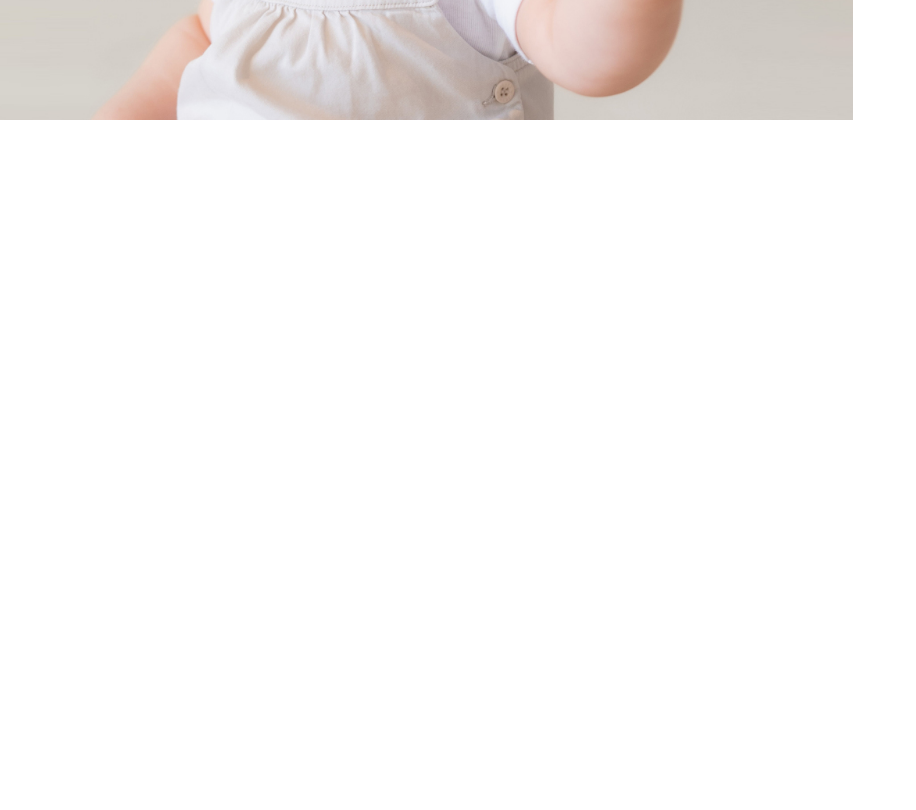
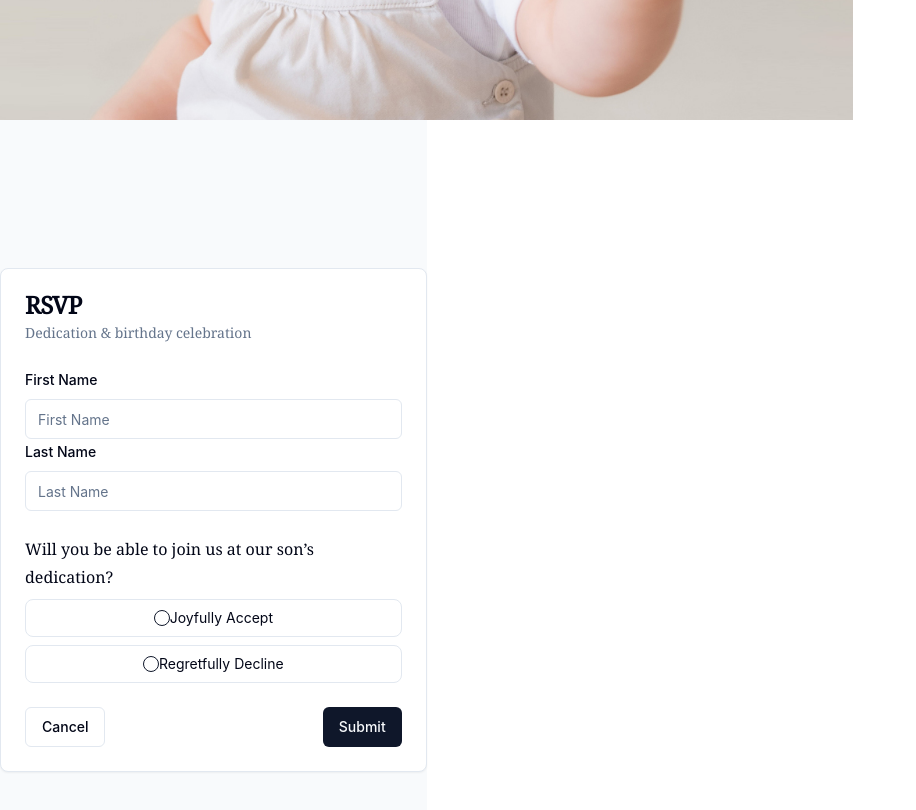
Before and after one commit to ryanbitonio/knoa, a React (Vite) app in the folder client/: page /rsvp in a window 1280 px wide. Shown: the part 1480-2290 px from the top of the page, without its empty margins (0-916 px from the left). Before the commit the page ends 1600 px from the top, so only its background shows below. Built offline with nearby package versions, Linux system fonts and the light colour scheme.

Commit message:
Creating the rsvp page

```diff
--- a/client/package.json
+++ b/client/package.json
@@ -12,6 +12,7 @@
   "dependencies": {
     "@hookform/resolvers": "^3.3.2",
     "@radix-ui/react-label": "^2.0.2",
+    "@radix-ui/react-radio-group": "^1.1.3",
     "@radix-ui/react-separator": "^1.0.3",
     "@radix-ui/react-slot": "^1.0.2",
     "class-variance-authority": "^0.7.0",
--- a/client/src/App.jsx
+++ b/client/src/App.jsx
@@ -1,4 +1,5 @@
 import "./App.css";
+import Rsvp from "./components/layout/Rsvp";
 import Schedule from "./components/layout/Schedule";
 import Welcome from "./components/layout/Welcome";
 
@@ -7,6 +8,7 @@ function App() {
     <div className="grid md:grid-cols-3 sm:grid-cols-1  gap-0 h-screen">
       <Welcome />
       <Schedule />
+      <Rsvp />
     </div>
   );
 }
--- a/client/src/components/layout/Rsvp.jsx
+++ b/client/src/components/layout/Rsvp.jsx
@@ -16,15 +16,18 @@ import {
   FormMessage,
 } from "@/components/ui/form";
 import { Input } from "@/components/ui/input";
+import { RadioGroup, RadioGroupItem } from "@/components/ui/radio-group";
 import { zodResolver } from "@hookform/resolvers/zod";
 import { useForm } from "react-hook-form";
 import * as z from "zod";
+import { rsvpName } from "../../data/rsvp";
 
 const formSchema = z.object({
   firstName: z.string().min(2).max(50),
   lastName: z.string().min(2).max(50),
-  accept: z.string().min(2).max(50),
-  decline: z.string().min(2).max(50),
+  response: z.enum(["accept", "decline"], {
+    required_error: "You need to select a response.",
+  }),
 });
 
 const Rsvp = () => {
@@ -33,98 +36,92 @@ const Rsvp = () => {
     defaultValues: {
       firstName: "",
       lastName: "",
-      accept: "",
-      decline: "",
     },
   });
 
   function onSubmit(values) {
-    console.log(values);
+    console.log("check here", values);
+    form.reset();
   }
 
   return (
     <div className="h-screen flex flex-col justify-center items-center bg-slate-50">
+      <Form {...form}>
+        <form onSubmit={form.handleSubmit(onSubmit)} autoComplete="off">
           <Card>
-        <Form {...form}>
             <CardHeader>
               <CardTitle>RSVP</CardTitle>
-            <CardDescription>Dedication & birthday party</CardDescription>
+              <CardDescription>
+                Dedication & birthday celebration
+              </CardDescription>
             </CardHeader>
             <CardContent>
-            <form onSubmit={form.handleSubmit(onSubmit)} className="space-y-4">
+              {rsvpName.map(({ name, formLabel, placeholder }) => (
                 <FormField
                   control={form.control}
-                name="firstName"
+                  name={name}
+                  key={name}
                   render={({ field }) => (
                     <FormItem>
-                    <FormLabel>First Name</FormLabel>
+                      <FormLabel>{formLabel}</FormLabel>
                       <FormControl>
-                      <Input placeholder="First Name" {...field} />
+                        <Input placeholder={placeholder} {...field} />
                       </FormControl>
                       <FormMessage />
                     </FormItem>
                   )}
                 />
+              ))}
+              <p className="leading-7 [&:not(:first-child)]:mt-6 mb-2">
+                Will you be able to join us at our son’s dedication?
+              </p>
               <FormField
                 control={form.control}
-                name="lastName"
+                name="response"
                 render={({ field }) => (
-                  <FormItem>
-                    <FormLabel>Last Name</FormLabel>
+                  <FormItem className="space-y-3">
                     <FormControl>
-                      <Input placeholder="Last Name" {...field} />
+                      <RadioGroup
+                        onValueChange={field.onChange}
+                        defaultValue={field.value}
+                        className="flex flex-col"
+                      >
+                        <FormItem className="flex justify-center items-center space-y-0 border border-solid border-slate-200 rounded-lg px-3 py-2 cursor-pointer">
+                          <FormControl>
+                            <RadioGroupItem
+                              value="accept"
+                              // className="hidden"
+                            />
+                          </FormControl>
+                          <FormLabel className="font-normal text-sm cursor-pointer">
+                            Joyfully Accept
+                          </FormLabel>
+                        </FormItem>
+                        <FormItem className="flex justify-center items-center  space-y-0 border border-solid border-slate-200 rounded-lg px-3 py-2 cursor-pointer ">
+                          <FormControl>
+                            <RadioGroupItem
+                              value="decline"
+                              // className="hidden"
+                            />
+                          </FormControl>
+                          <FormLabel className="font-normal text-sm cursor-pointer">
+                            Regretfully Decline
+                          </FormLabel>
+                        </FormItem>
+                      </RadioGroup>
                     </FormControl>
                     <FormMessage />
                   </FormItem>
                 )}
               />
-              <p className="leading-7 [&:not(:first-child)]:mt-6">
-                Will you be able to join us at our son’s dedication?
-              </p>
-              <FormField
-                control={form.control}
-                name="accept"
-                render={({ field }) => (
-                  <FormItem>
-                    <FormLabel></FormLabel>
-                    <FormControl>
-                      <Input
-                        autoComplete="off"
-                        className="text-center text-transparent cursor-pointer placeholder:text-slate-950"
-                        placeholder="Joyfully Accept"
-                        {...field}
-                      />
-                    </FormControl>
-                    <FormMessage />
-                  </FormItem>
-                )}
-              />
-              <FormField
-                control={form.control}
-                name="decline"
-                render={({ field }) => (
-                  <FormItem>
-                    <FormLabel></FormLabel>
-                    <FormControl>
-                      <Input
-                        autoComplete="off"
-                        className="text-center text-transparent cursor-pointer placeholder:text-slate-950"
-                        placeholder="Regretfully Decline"
-                        {...field}
-                      />
-                    </FormControl>
-                    <FormMessage />
-                  </FormItem>
-                )}
-              />
-            </form>
             </CardContent>
             <CardFooter className="flex justify-between">
               <Button variant="outline">Cancel</Button>
               <Button type="submit">Submit</Button>
             </CardFooter>
+          </Card>
+        </form>
       </Form>
-      </Card>
     </div>
   );
 };
--- /dev/null
+++ b/client/src/components/ui/radio-group.jsx
@@ -0,0 +1,29 @@
+import * as React from "react"
+import * as RadioGroupPrimitive from "@radix-ui/react-radio-group"
+import { Circle } from "lucide-react"
+
+import { cn } from "@/lib/utils"
+
+const RadioGroup = React.forwardRef(({ className, ...props }, ref) => {
+  return (<RadioGroupPrimitive.Root className={cn("grid gap-2", className)} {...props} ref={ref} />);
+})
+RadioGroup.displayName = RadioGroupPrimitive.Root.displayName
+
+const RadioGroupItem = React.forwardRef(({ className, children, ...props }, ref) => {
+  return (
+    (<RadioGroupPrimitive.Item
+      ref={ref}
+      className={cn(
+        "aspect-square h-4 w-4 rounded-full border border-slate-200 border-slate-900 text-slate-900 ring-offset-white focus:outline-none focus-visible:ring-2 focus-visible:ring-slate-950 focus-visible:ring-offset-2 disabled:cursor-not-allowed disabled:opacity-50 dark:border-slate-800 dark:border-slate-50 dark:text-slate-50 dark:ring-offset-slate-950 dark:focus-visible:ring-slate-300",
+        className
+      )}
+      {...props}>
+      <RadioGroupPrimitive.Indicator className="flex items-center justify-center">
+        <Circle className="h-2.5 w-2.5 fill-current text-current" />
+      </RadioGroupPrimitive.Indicator>
+    </RadioGroupPrimitive.Item>)
+  );
+})
+RadioGroupItem.displayName = RadioGroupPrimitive.Item.displayName
+
+export { RadioGroup, RadioGroupItem }
--- /dev/null
+++ b/client/src/data/rsvp.js
@@ -0,0 +1,19 @@
+export const rsvpName = [
+  { name: "firstName", formLabel: "First Name", placeholder: "First Name" },
+  { name: "lastName", formLabel: "Last Name", placeholder: "Last Name" },
+];
+
+export const rsvpAttendance = [
+  {
+    name: "contact",
+    formLabel: "",
+    placeholder: "Joyfully Accept",
+    answer: "true",
+  },
+  {
+    name: "contact",
+    formLabel: "",
+    placeholder: "Regretfully Decline",
+    answer: "true",
+  },
+];
```
Also changed, not shown: 1 other file (tests, documents, lock files or other folders). Lines whose indentation alone changed are shown as unchanged.
